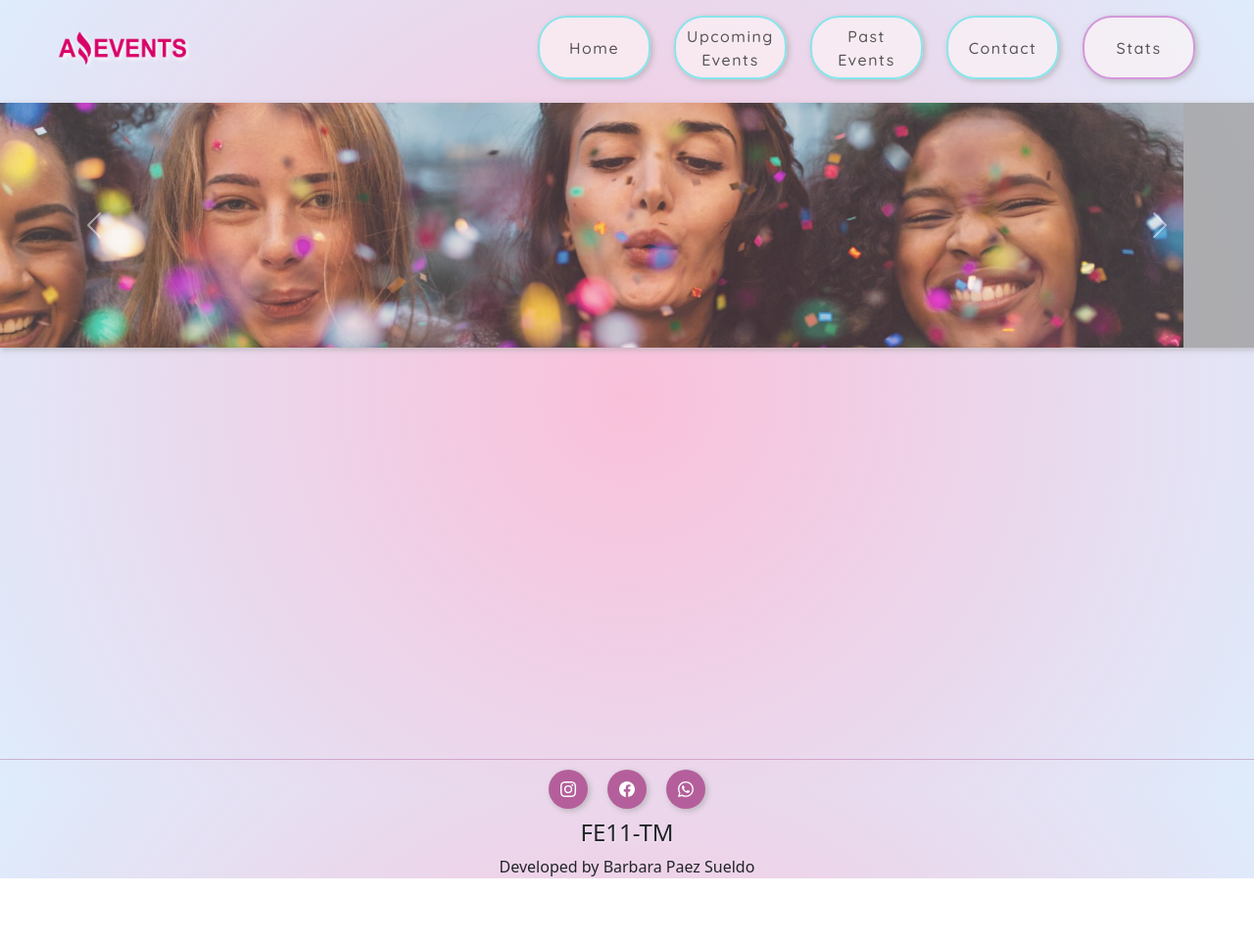
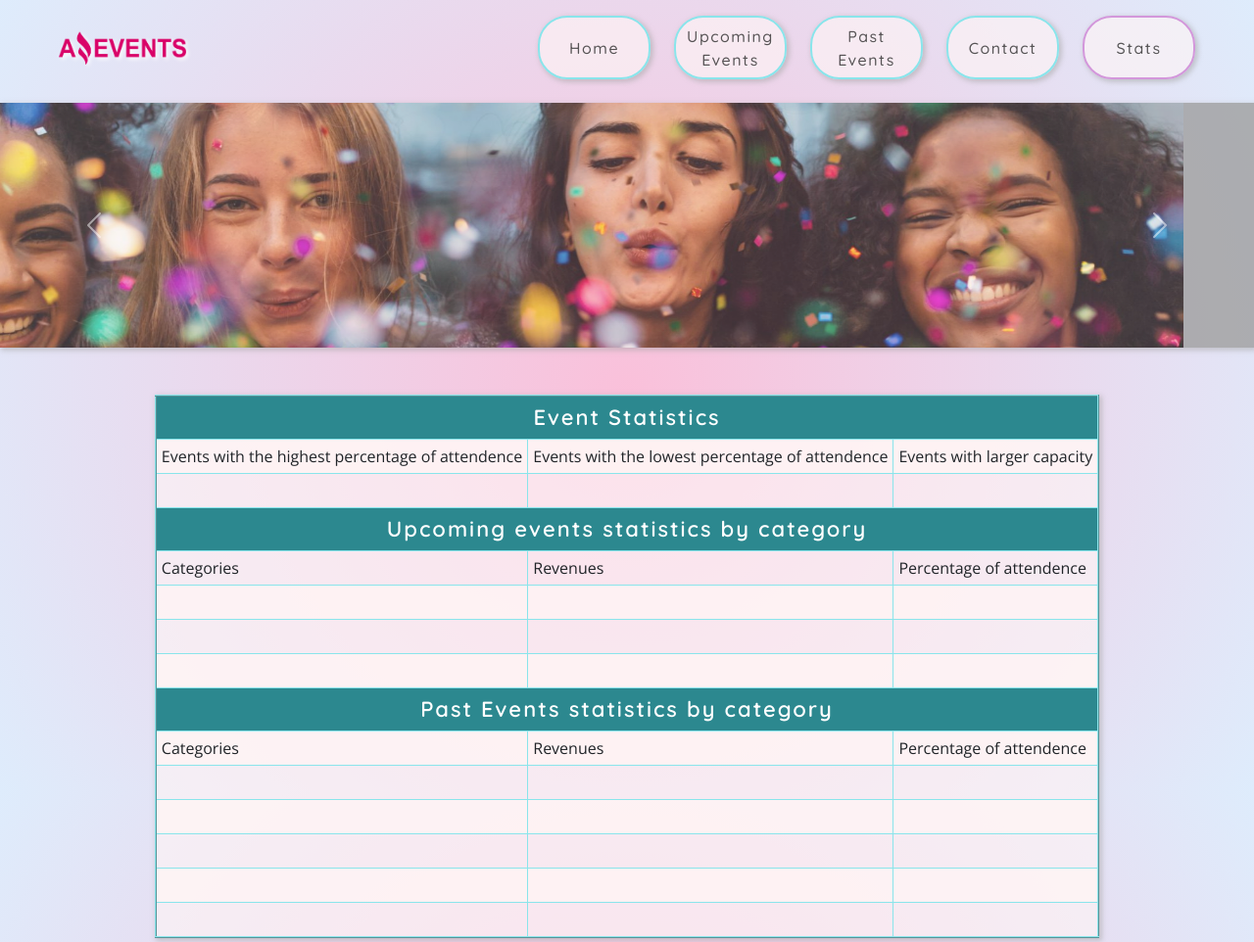
Before and after one commit to barbarapaez/AmazingEvents_PAEZ, a plain HTML site: page pages/stats.html in a window 1280 px wide. Shown: the top 962 px of the page at 98% size. Before the commit the page ends 897 px from the top, so only its background shows below. Drawn offline with nearby package versions, Linux system fonts and the light colour scheme; grey boxes are pictures that could not be loaded.

Commit message:
html de stats, imagenes para upcoming y past event

```diff
--- a/assets/style/styles.css
+++ b/assets/style/styles.css
@@ -151,7 +151,6 @@ main {
     justify-self: center;
     font-family: 'Quicksand', sans-serif;
     box-shadow: 2px 2px 5px 1px rgba(165, 165, 165, 0.534);
-
 }
 
 .contact>fieldset>legend{
@@ -203,6 +202,34 @@ textarea{
     transition: 0.4s;
 }
 
+/*STATS*/
+table{
+    border: 2px ridge #89e5eb;
+    border-collapse: collapse;
+    table-layout: auto;
+    background-color: #fff5f59f;
+    box-shadow: 2px 2px 5px 1px rgba(165, 165, 165, 0.534);
+
+}
+
+th, td{
+    border: 1px solid #89e5eb;
+    padding: 5px;
+}
+
+tr:nth-child(odd){
+    background-color: #fff5f5d2;
+}
+
+th{
+    text-align: center;
+    background-color: #2c888f;
+    color: #fff;
+    font-family: 'Quicksand', sans-serif;
+    letter-spacing: 2px;
+    font-size: 22px;
+}
+
 /*FOOTER*/
 footer{
     min-height: 10vh;
@@ -214,7 +241,8 @@ footer>div{
     padding: 10px;
     display: flex;
     justify-content: center;
-    gap: 20px
+    gap: 20px;
+    margin-top: 10px;
 }
 
 .socials>a{
@@ -243,6 +271,7 @@ h4{
 
 footer>p{
     text-align: center;
+    padding: 5px;
 }
 
 /*MEDIA QUERIES*/
--- a/pages/stats.html
+++ b/pages/stats.html
@@ -75,6 +75,84 @@
                 <span class="visually-hidden">Next</span>
             </button>
         </div>
+        <div class="container">
+            <table class="mx-auto my-5">
+                <thead>
+                    <tr>
+                        <th colspan="3">Event Statistics</th>
+                    </tr>
+                </thead>
+                <tbody>
+                    <tr>
+                        <td>Events with the highest percentage of attendence</td>
+                        <td>Events with the lowest percentage of attendence</td>
+                        <td>Events with larger capacity</td>
+                    </tr>
+                    <tr>
+                        <td>&nbsp;</td>
+                        <td>&nbsp;</td>
+                        <td>&nbsp;</td>
+                    </tr>
+                    <tr>
+                        <th colspan="3">Upcoming events statistics by category</th>
+                    </tr>
+                    <tr>
+                        <td>Categories</td>
+                        <td>Revenues</td>
+                        <td>Percentage of attendence</td>
+                    </tr>
+                    <tr>
+                        <td>&nbsp;</td>
+                        <td>&nbsp;</td>
+                        <td>&nbsp;</td>
+                    </tr>
+                    <tr>
+                        <td>&nbsp;</td>
+                        <td>&nbsp;</td>
+                        <td>&nbsp;</td>
+                    </tr>
+                    <tr>
+                        <td>&nbsp;</td>
+                        <td>&nbsp;</td>
+                        <td>&nbsp;</td>
+                    </tr>
+                    <tr>
+                        <th colspan="3">Past Events statistics by category</th>
+                    </tr>
+                    <tr>
+                        <td>Categories</td>
+                        <td>Revenues</td>
+                        <td>Percentage of attendence</td>
+                    </tr>
+                    <tr>
+                        <td>&nbsp;</td>
+                        <td>&nbsp;</td>
+                        <td>&nbsp;</td>
+                    </tr>
+                    <tr>
+                        <td>&nbsp;</td>
+                        <td>&nbsp;</td>
+                        <td>&nbsp;</td>
+                    </tr>
+                    <tr>
+                        <td>&nbsp;</td>
+                        <td>&nbsp;</td>
+                        <td>&nbsp;</td>
+                    </tr>
+                    <tr>
+                        <td>&nbsp;</td>
+                        <td>&nbsp;</td>
+                        <td>&nbsp;</td>
+                    </tr>
+                    <tr>
+                        <td>&nbsp;</td>
+                        <td>&nbsp;</td>
+                        <td>&nbsp;</td>
+                    </tr>
+                </tbody>
+                <tfoot></tfoot>
+            </table>
+        </div>
     </main>
     <footer>
         <div class="socials">
```
Also changed, not shown: assets/images/cinema_1.jpg (added), assets/images/cinema_2.jpg (added), assets/images/costume_party_1.jpg (added), assets/images/fair_1.jpg (added), assets/images/fair_2.jpg (added), assets/images/marathon_1.jpg (added), assets/images/party_2.jpg (added).
